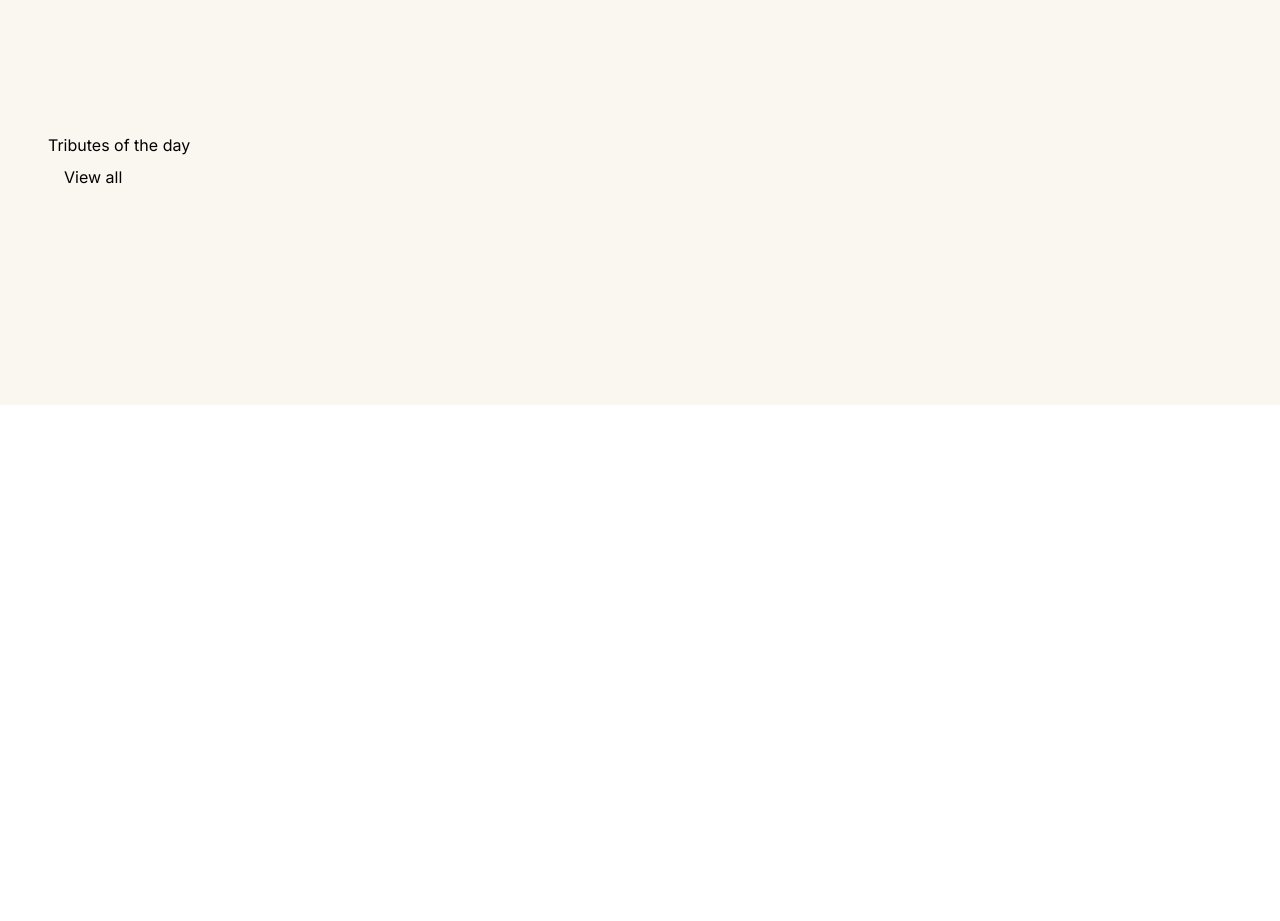
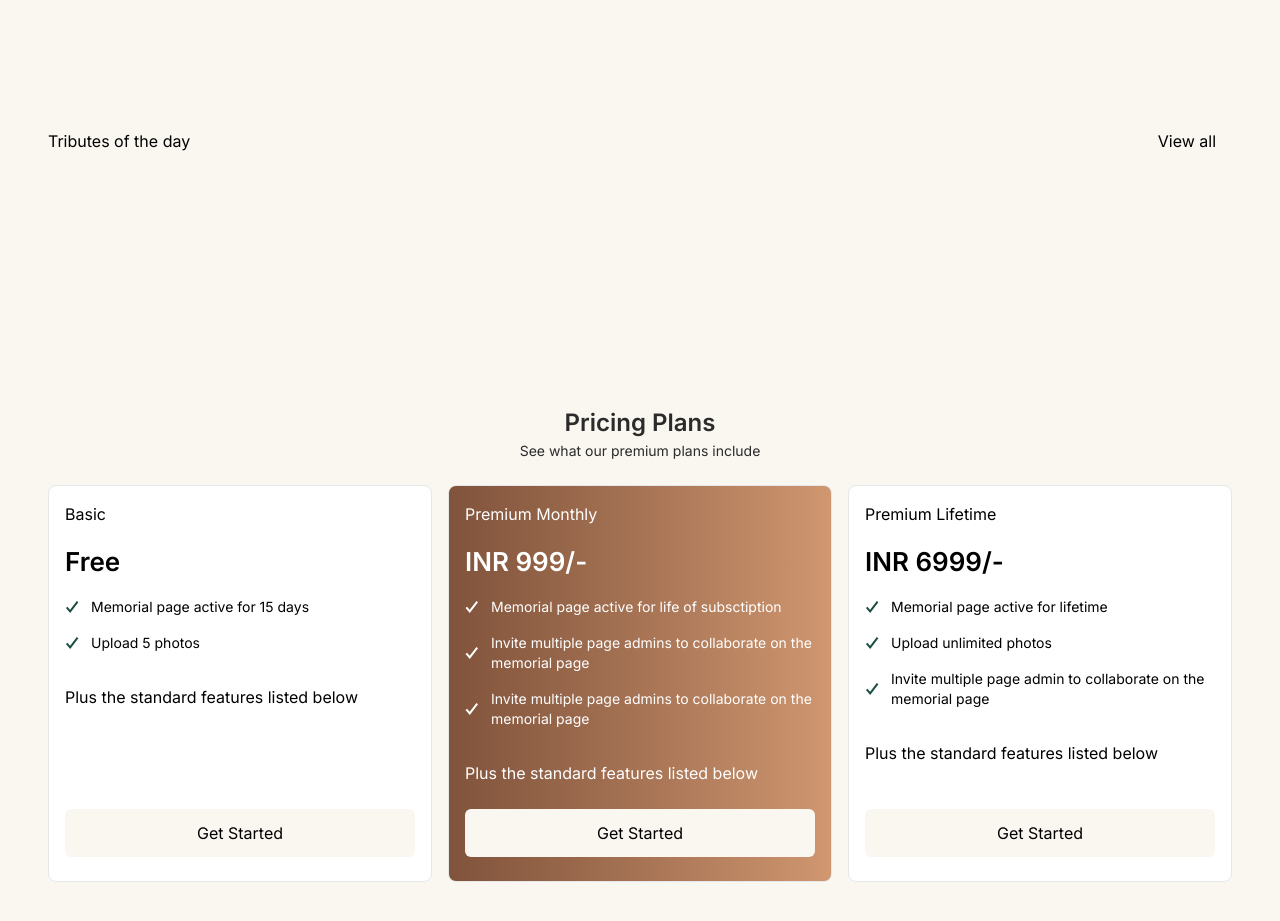
Before and after one commit to Kkrish7654/express-tribute, a Next.js app: page / in a window 1280 px wide. Shown: the part 2740-3661 px from the top of the page. Before the commit the page ends 3145 px from the top, so only its background shows below. Built offline with nearby package versions, Linux system fonts and the light colour scheme.

Commit message:
pricing card

```diff
--- a/app/page.js
+++ b/app/page.js
@@ -5,6 +5,7 @@ import PageLayout from '@/components/Layouts/PageLayout'
 import Social from '@/components/Home/Social/Social'
 import GetStarted from '@/components/Home/GetStarted/GetStarted'
 import Tributes from '@/components/Home/Tributes/Tributes'
+import Pricing from '@/components/Home/Pricing/Pricing'
 
 const Main = () => {
   // Main page
@@ -17,6 +18,7 @@ const Main = () => {
         <Social/>
         <GetStarted/>
         <Tributes/>
+        <Pricing/>
       </div>
     </PageLayout>
 
--- /dev/null
+++ b/components/Cards/PricingCard.jsx
@@ -0,0 +1,49 @@
+import React from 'react'
+import Link from 'next/link'
+
+const PricingCard = ({pricing_title, Lists, backgroundColor,textColor, price, tick_svg}) => {
+  return (
+    <div
+    //style={{background:'linear-gradient(270deg, #D09770 0%, #C68E69 7.00%, #A67354 32.00%, #8E5F44 57.00%, #80533B 80.00%, #7C4F38 100%), linear-gradient(180deg, #CE956F 0%, #7C4F38 100%)'}}
+    className={`${backgroundColor} ${textColor} w-full border p-4 rounded-lg h-full flex flex-col justify-between`}>
+      <div className='flex flex-col gap-4'>
+        <p className=''>{pricing_title}</p>
+        <h2 className='text-[26px] font-semibold'>{price}</h2>
+
+        <div>
+          <ul className='flex flex-col gap-4'>
+            {
+              Lists.map((list) => (
+                <li className='flex gap-3 items-center'>
+                  <div>
+                    {tick_svg}
+                  </div>
+                  <span className='text-sm'>
+                    {list.title}
+                  </span>
+                </li>
+              ))
+            }
+          </ul>
+        </div>
+
+        <div className='my-4'>
+            <p>Plus the standard features listed below</p>
+        </div>
+
+
+      </div>
+      <div>
+        <Link href="#"
+                style={{background:"#FAF7F0"}}
+                className={`w-full bottom-0  p-3 sm:p2 flex justify-center items-center rounded-md my-2`}
+              >
+                <p className='text-black'>Get Started</p>
+                {/* icon end */}
+              </Link>
+        </div>
+    </div>
+  )
+}
+
+export default PricingCard
--- /dev/null
+++ b/components/Home/Pricing/Pricing.js
@@ -0,0 +1,88 @@
+import PricingCard from '@/components/Cards/PricingCard'
+import React from 'react'
+
+const Pricing = () => {
+
+  // basic lists
+  const ListBasic = [
+    { title:"Memorial page active for 15 days" },
+    { title:"Upload 5 photos" },
+  ]
+
+  // premium lists
+  const ListPremium = [
+    { title:'Memorial page active for life of subsctiption' },
+    { title:'Invite multiple page admins to collaborate on the memorial page' },
+    { title:'Invite multiple page admins to collaborate on the memorial page' },
+  ]
+
+  // premium lifetime list
+  const LifetimeList = [
+    { title:"Memorial page active for lifetime" },
+    { title:"Upload unlimited photos" },
+    { title:"Invite multiple page admin to collaborate on the memorial page" },
+  ]
+
+  // svg tick icon
+  const premiumTick = (
+    <svg xmlns="http://www.w3.org/2000/svg" width="14" height="14" viewBox="0 0 14 14" fill="none">
+      <path d="M1.28491 7.37029L4.74254 11.4467L12.2341 1.54688" stroke="white" stroke-width="1.99075"/>
+    </svg>
+  )
+
+  const basicTick = (
+    <svg xmlns="http://www.w3.org/2000/svg" width="14" height="14" viewBox="0 0 14 14" fill="none">
+      <path d="M1.70691 7.36215L5.14559 11.4383L12.5961 1.53906" stroke="#1A4D43" stroke-width="1.97985"/>
+    </svg>
+  )
+  // end
+
+
+  return (
+    <div className=" bg-[#FAF7F0] min-h-[60vh] flex items-center justify-center">
+    <div className="  w-full sm:px-12 px-4  pb-12 items-start justify-between">
+      {/* title and description for the section */}
+      <div className='text-center text-[#2B2B2B]'>
+        <h4 className='text-[24px] font-semibold '>Pricing Plans</h4>
+        <p className='text-sm'>See what our premium plans include</p>
+      </div>
+
+      {/* All Pricing Cards */}
+      <div className='grid grid-cols-3 mt-6 justify-start items-start gap-4 h-full'>
+
+         {/*Basic Card  */}
+        <PricingCard
+          Lists={ListBasic}
+          backgroundColor={"bg-white"}
+          textColor={"text-black"}
+          pricing_title="Basic"
+          price="Free"
+          tick_svg={basicTick}
+        />
+
+        {/* Premium Card */}
+        <PricingCard
+          Lists={ListPremium}
+          backgroundColor={"bg-gradient-to-r from-[#80533B] via-[#A67354] to-[#D09770]"}
+          textColor={"text-white"}
+          pricing_title="Premium Monthly"
+          price="INR 999/-"
+          tick_svg={premiumTick}
+        />
+
+        {/* Premium lifetime card */}
+        <PricingCard
+          Lists={LifetimeList}
+          backgroundColor={"bg-white"}
+          textColor={"text-black"}
+          pricing_title="Premium Lifetime"
+          price="INR 6999/-"
+          tick_svg={basicTick}
+        />
+      </div>
+    </div>
+    </div>
+  )
+}
+
+export default Pricing
--- a/components/Home/Tributes/Tributes.js
+++ b/components/Home/Tributes/Tributes.js
@@ -12,8 +12,8 @@ const Tributes = () => {
   ]
   return (
     <div className=" bg-[#FAF7F0] h-[60vh] flex items-center justify-center">
-    <div className="  w-full sm:px-12 px-4 pt-12 pb-12 grid grid-cols-2 items-start justify-between">
-       <div className=''>
+    <div className="  w-full sm:px-12 px-4  pb-12 items-start justify-between">
+       <div className='flex items-center justify-between'>
         {/* section title */}
           <h4>Tributes of the day</h4>
 
```
